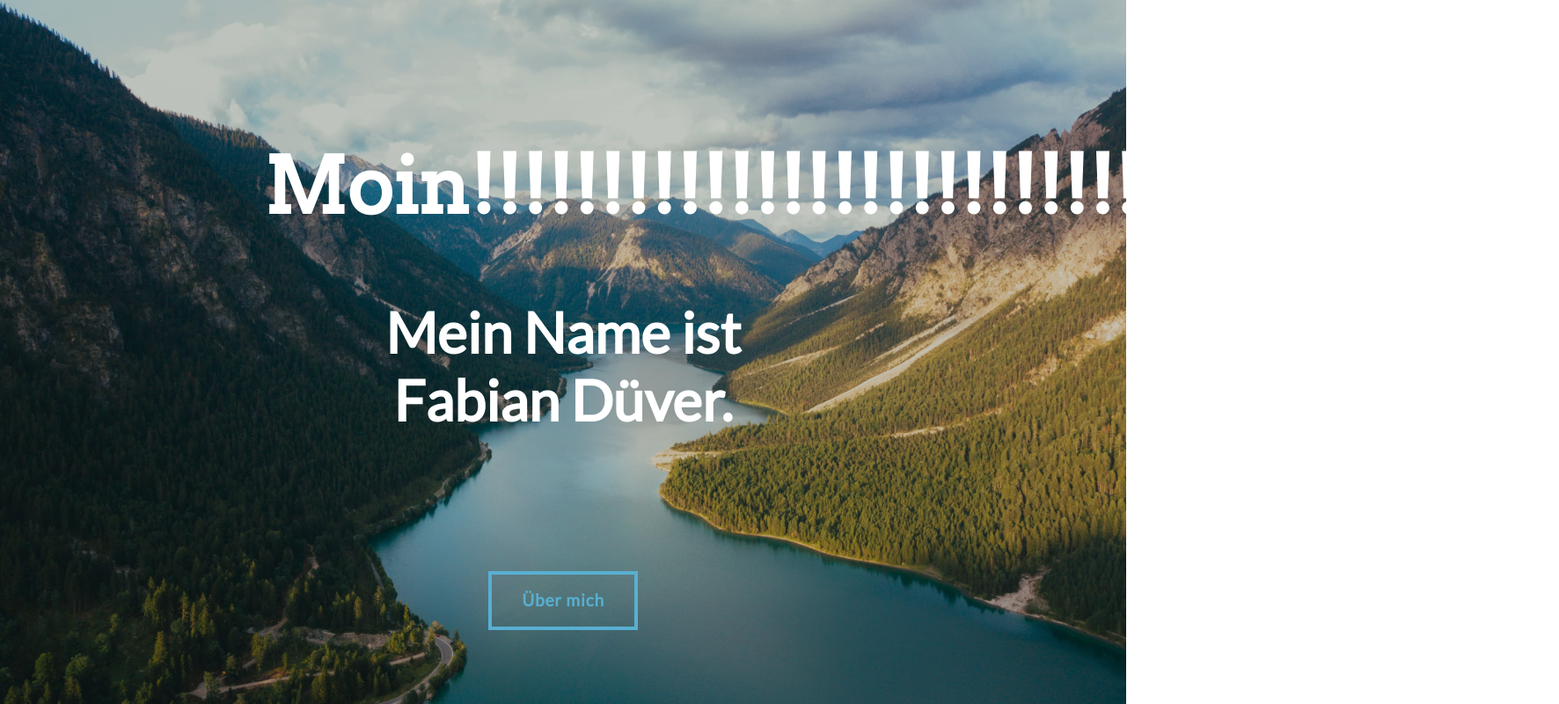
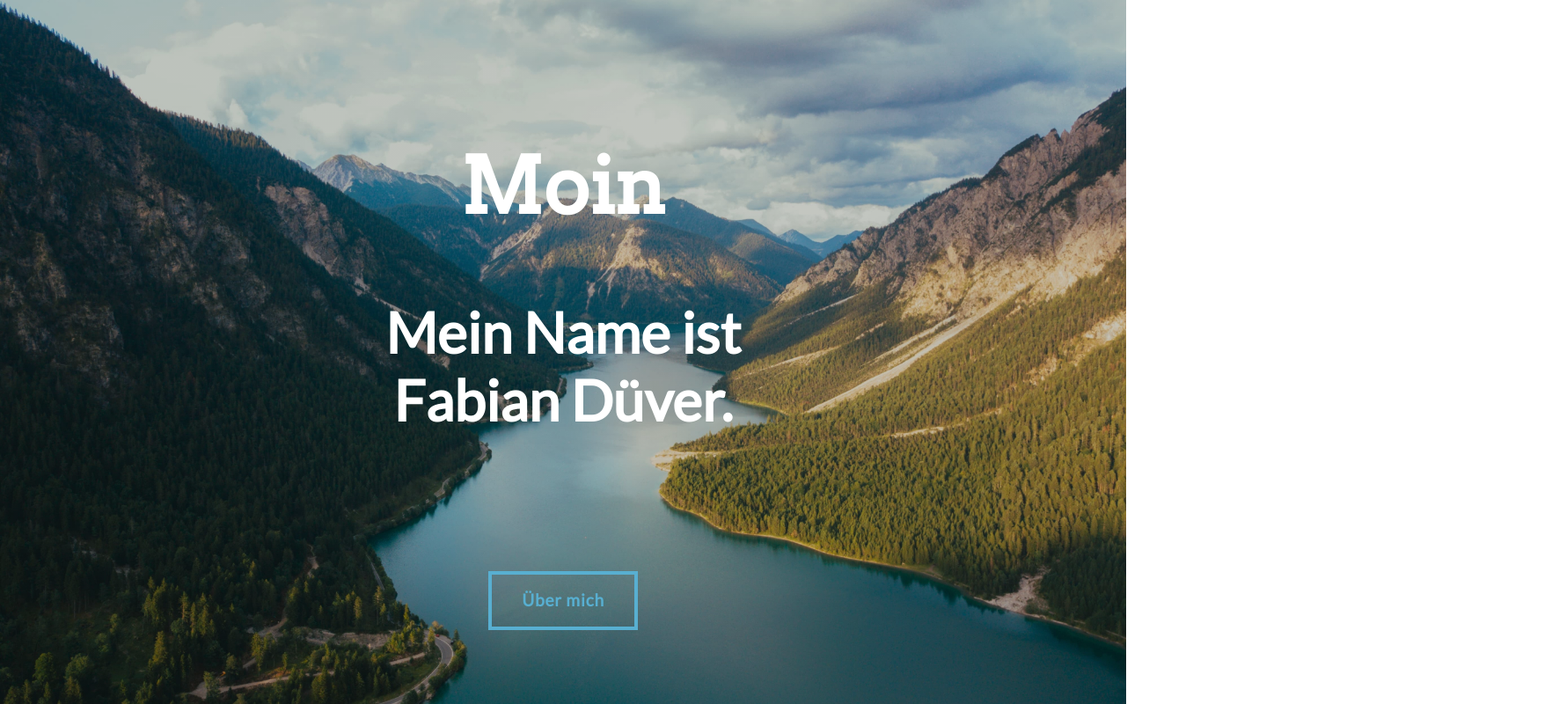
Before and after one commit to FabianDuever/website, a plain HTML site: page index.html in a window 1280 px wide. Shown: the top 800 px of the page at 88% size, 1772 px wide, since content can reach past the window. Drawn offline with Linux system fonts and the light colour scheme.

Commit message:
remove exclamation marks

```diff
--- a/index.html
+++ b/index.html
@@ -15,7 +15,7 @@
   <body>
     <section id="home">
       <header>
-        <h1>Moin!!!!!!!!!!!!!!!!!!!!!!!!!!!!!!!!!!!!!!!!!1</h1>
+        <h1>Moin</h1>
         <h2>Mein Name ist Fabian&nbsp;Düver.</h2>
       </header>
       <a href="#about-me" class="btn draw-border">Über mich</a>
```
